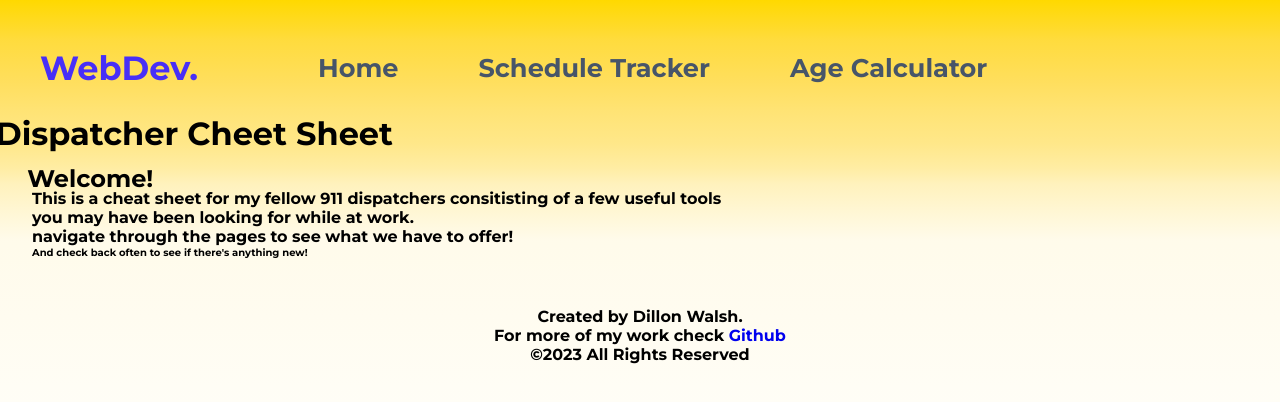
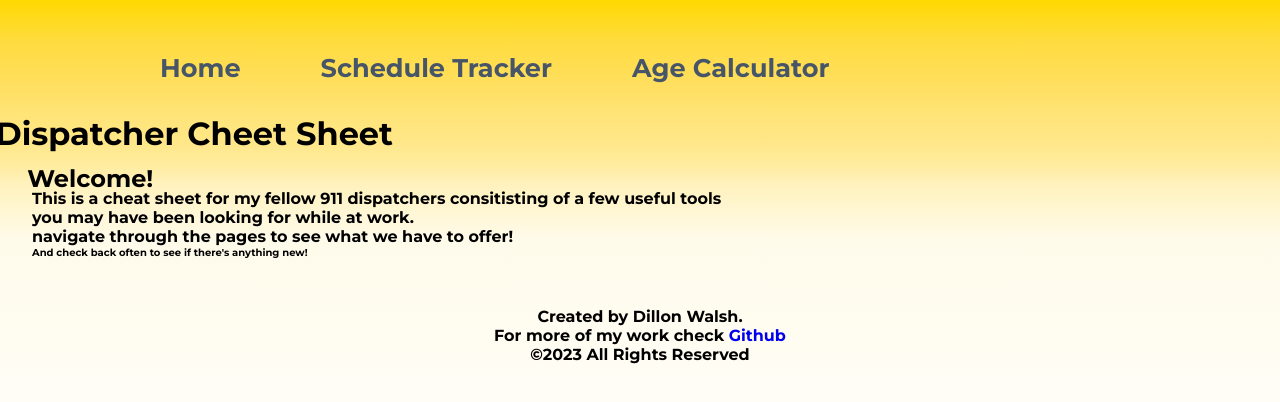
Before and after one commit to Dillonpw/DSC-ts-only, a website built with Vite: page index.html in a window 1280 px wide. Built offline with nearby package versions, Linux system fonts and the light colour scheme.

Commit message:
unused code

```diff
--- a/index.html
+++ b/index.html
@@ -17,7 +17,6 @@
         <div id="content">
             <header class="header">
                 <nav class="navbar">
-                    <a href="#" class="nav-logo">WebDev.</a>
                     <ul class="nav-menu">
                         <li class="nav-item">
                             <a data-navigate="toHome" id="home" class="nav-link"
--- a/src/styles.css
+++ b/src/styles.css
@@ -91,11 +91,6 @@ a:hover {
     color: #482ff7;
 }
 
-.nav-logo {
-    font-size: 2.1rem;
-    font-weight: 500;
-    color: #482ff7;
-}
 
 
 
```
Also changed, not shown: calculatorPage.html (+0 -1 lines), schedulePage.html (+0 -1 lines).
